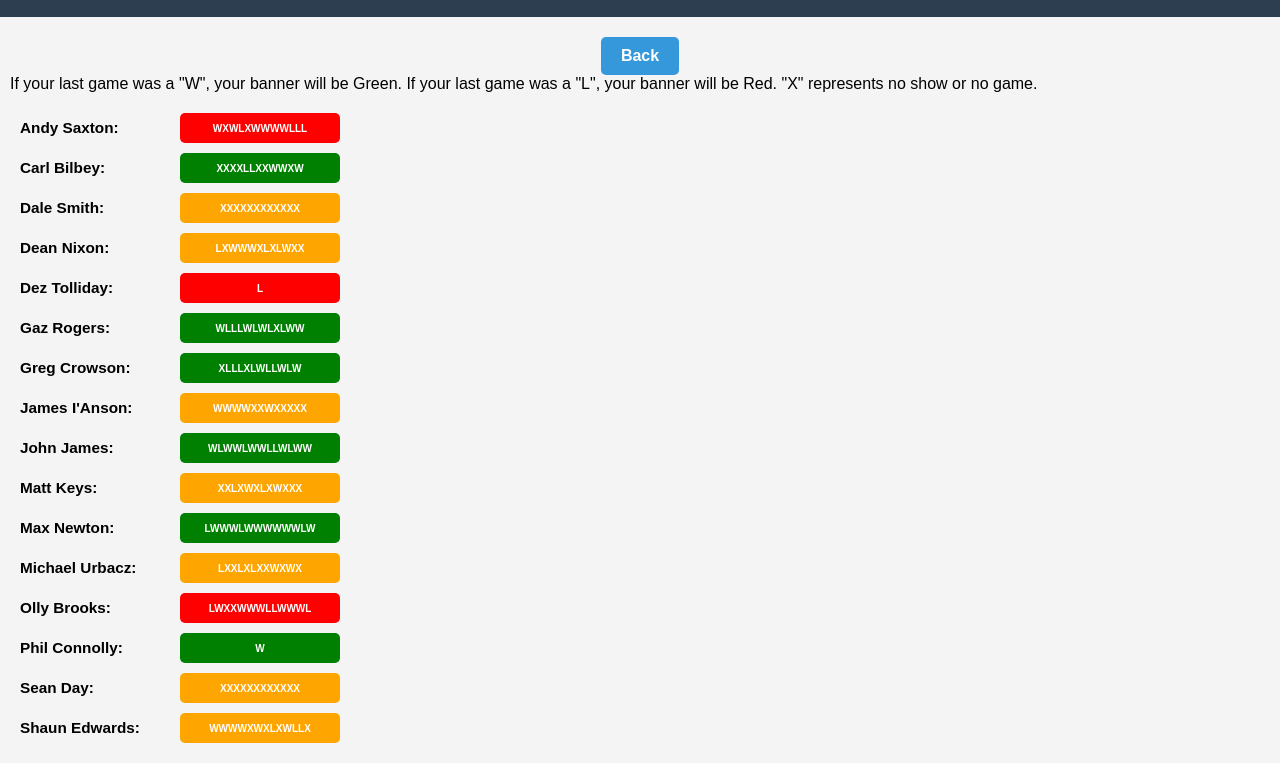
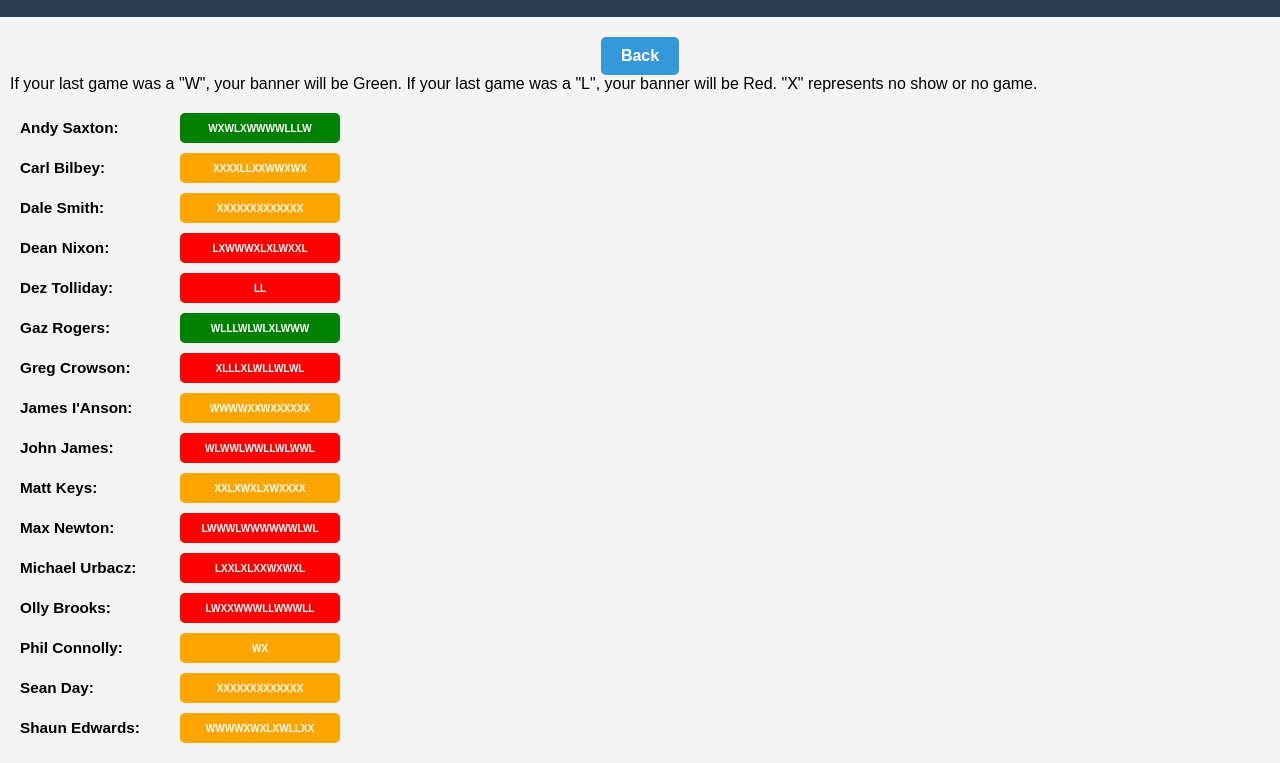
Before and after one commit to starpool2025/curr-form-banner, a plain HTML site: page index.html in a window 1280 px wide. Shown: the part 60-823 px from the top of the page. Drawn offline with Linux system fonts and the light colour scheme.

Commit message:
Update index.html

```diff
--- a/index.html
+++ b/index.html
@@ -118,97 +118,97 @@
     <div class="banner" data-name="Dez Tolliday">
         <div class="name">Dez Tolliday:</div>
         <div class="banner-box">
-            <div class="scrolling-banner">L</div>
+            <div class="scrolling-banner">LL</div>
         </div>
     </div>
     <div class="banner" data-name="Phil Connolly">
         <div class="name">Phil Connolly:</div>
         <div class="banner-box">
-            <div class="scrolling-banner">W</div>
+            <div class="scrolling-banner">WX</div>
         </div>
     </div>
     <div class="banner" data-name="Shaun Edwards">
         <div class="name">Shaun Edwards:</div>
         <div class="banner-box">
-            <div class="scrolling-banner">WWWWXWXLXWLLX</div>
+            <div class="scrolling-banner">WWWWXWXLXWLLXX</div>
         </div>
     </div>
     <div class="banner" data-name="Dean Nixon">
         <div class="name">Dean Nixon:</div>
         <div class="banner-box">
-            <div class="scrolling-banner">LXWWWXLXLWXX</div>
+            <div class="scrolling-banner">LXWWWXLXLWXXL</div>
         </div>
     </div>
     <div class="banner" data-name="Carl Bilbey">
         <div class="name">Carl Bilbey:</div>
         <div class="banner-box">
-            <div class="scrolling-banner">XXXXLLXXWWXW</div>
+            <div class="scrolling-banner">XXXXLLXXWWXWX</div>
         </div>
     </div>
     <div class="banner" data-name="Sean Day">
         <div class="name">Sean Day:</div>
         <div class="banner-box">
-            <div class="scrolling-banner">XXXXXXXXXXXX</div>
+            <div class="scrolling-banner">XXXXXXXXXXXXX</div>
         </div>
     </div>
     <div class="banner" data-name="Michael Urbacz">
         <div class="name">Michael Urbacz:</div>
         <div class="banner-box">
-            <div class="scrolling-banner">LXXLXLXXWXWX</div>
+            <div class="scrolling-banner">LXXLXLXXWXWXL</div>
         </div>
     </div>
     <div class="banner" data-name="Andy Saxton">
         <div class="name">Andy Saxton:</div>
         <div class="banner-box">
-            <div class="scrolling-banner">WXWLXWWWWLLL</div>
+            <div class="scrolling-banner">WXWLXWWWWLLLW</div>
         </div>
     </div>
     <div class="banner" data-name="Dale Smith">
         <div class="name">Dale Smith:</div>
         <div class="banner-box">
-            <div class="scrolling-banner">XXXXXXXXXXXX</div>
+            <div class="scrolling-banner">XXXXXXXXXXXXX</div>
         </div>
     </div>
     <div class="banner" data-name="Gaz Rogers">
         <div class="name">Gaz Rogers:</div>
         <div class="banner-box">
-            <div class="scrolling-banner">WLLLWLWLXLWW</div>
+            <div class="scrolling-banner">WLLLWLWLXLWWW</div>
         </div>
     </div>
     <div class="banner" data-name="Greg Crowson">
         <div class="name">Greg Crowson:</div>
         <div class="banner-box">
-            <div class="scrolling-banner">XLLLXLWLLWLW</div>
+            <div class="scrolling-banner">XLLLXLWLLWLWL</div>
         </div>
     </div>
     <div class="banner" data-name="James I'Anson">
         <div class="name">James I'Anson:</div>
         <div class="banner-box">
-            <div class="scrolling-banner">WWWWXXWXXXXX</div>
+            <div class="scrolling-banner">WWWWXXWXXXXXX</div>
         </div>
     </div>
     <div class="banner" data-name="John James">
         <div class="name">John James:</div>
         <div class="banner-box">
-            <div class="scrolling-banner">WLWWLWWLLWLWW</div>
+            <div class="scrolling-banner">WLWWLWWLLWLWWL</div>
         </div>
     </div>
     <div class="banner" data-name="Matt Keys">
         <div class="name">Matt Keys:</div>
         <div class="banner-box">
-            <div class="scrolling-banner">XXLXWXLXWXXX</div>
+            <div class="scrolling-banner">XXLXWXLXWXXXX</div>
         </div>
     </div>
     <div class="banner" data-name="Max Newton">
         <div class="name">Max Newton:</div>
         <div class="banner-box">
-            <div class="scrolling-banner">LWWWLWWWWWWLW</div>
+            <div class="scrolling-banner">LWWWLWWWWWWLWL</div>
         </div>
     </div>
     <div class="banner" data-name="Olly Brooks">
         <div class="name">Olly Brooks:</div>
         <div class="banner-box">
-            <div class="scrolling-banner">LWXXWWWLLWWWL</div>
+            <div class="scrolling-banner">LWXXWWWLLWWWLL</div>
         </div>
     </div>
 </section>
```
